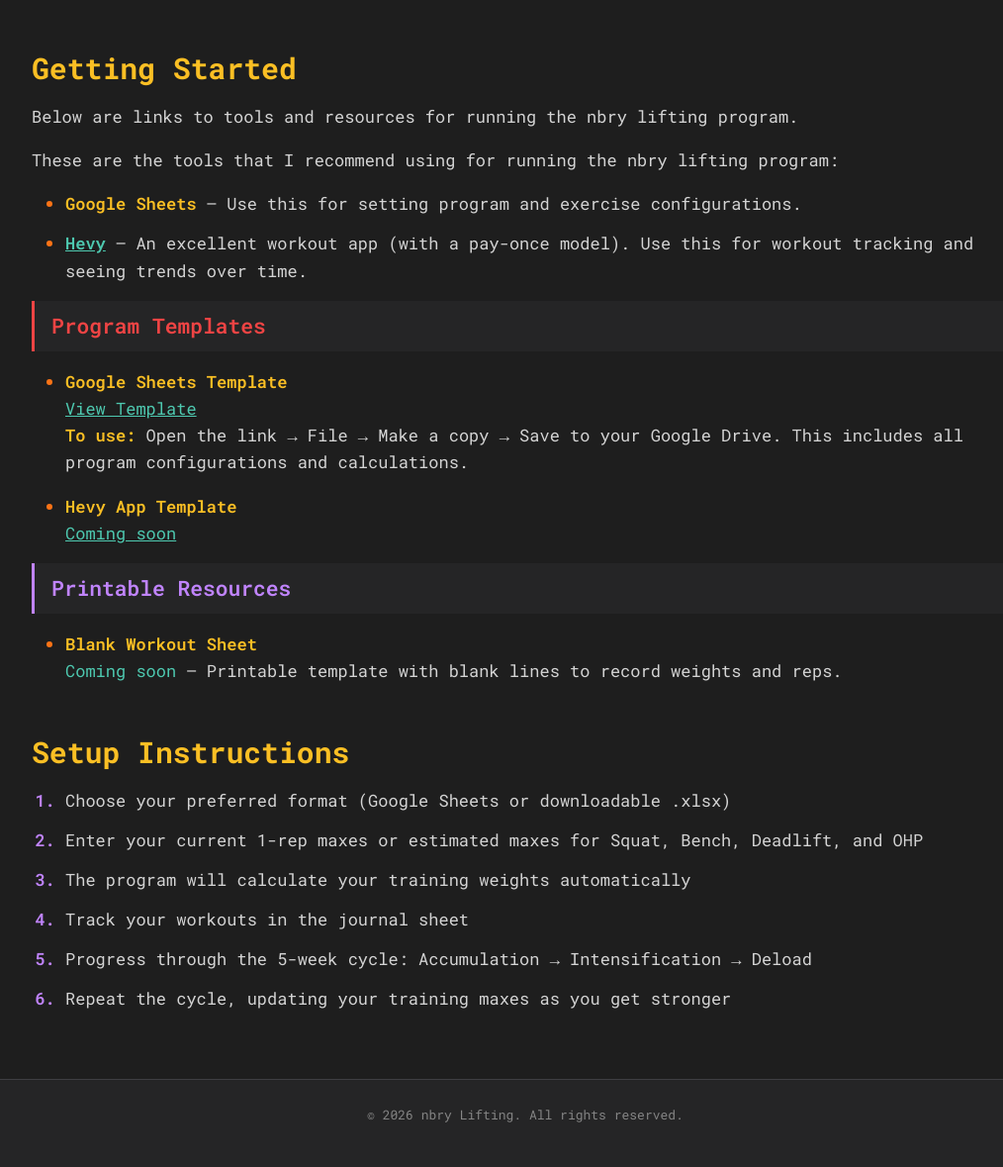
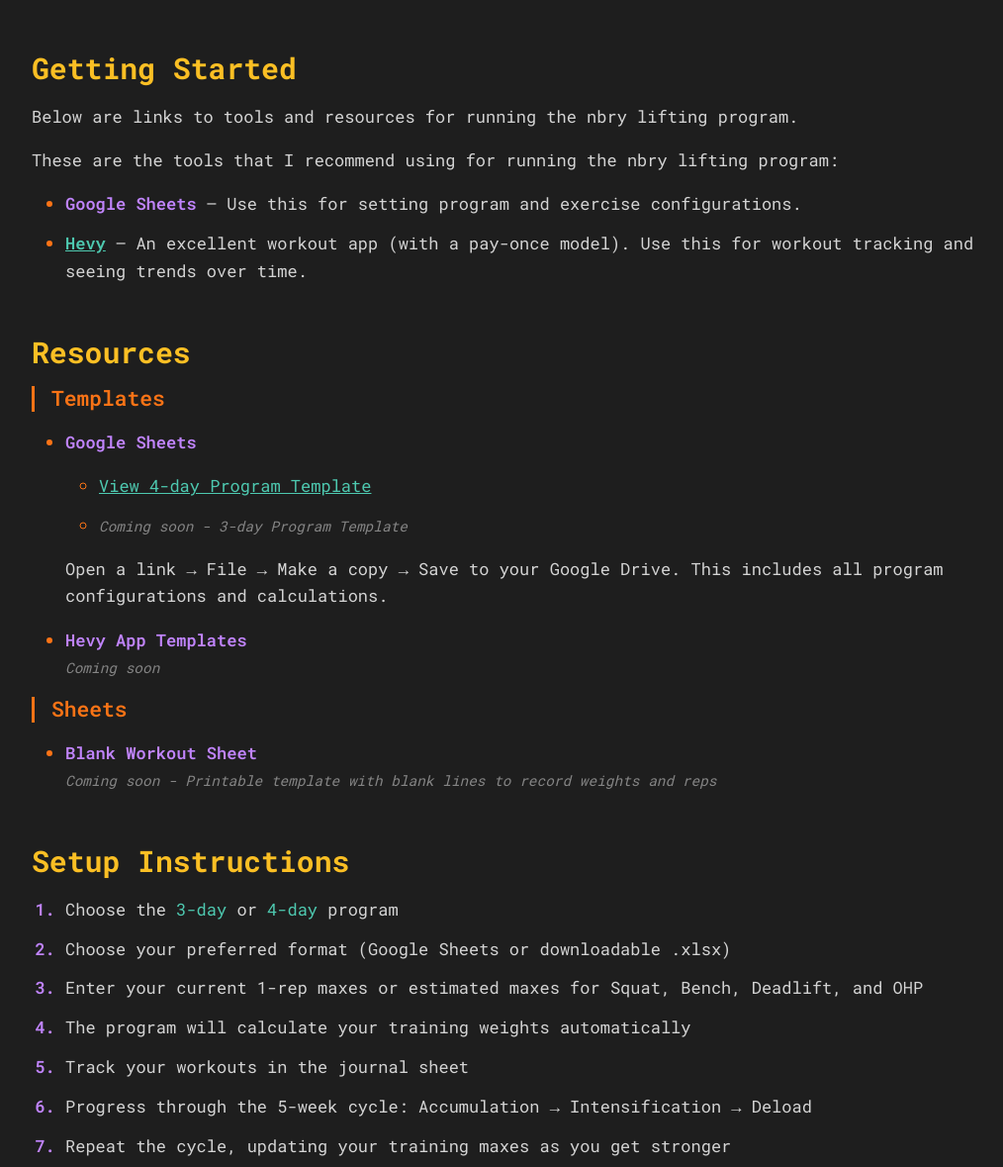
Before and after one commit to nbry/nbry-website, a FastAPI app: page /start in a window 1280 px wide. Shown: the part 89-1268 px from the top of the page at 99% size, without its empty margins (109-1123 px from the left). Before the commit the page ends 1223 px from the top, so only its background shows below. Run offline with FastAPI, Linux system fonts and the light colour scheme.

Commit message:
feat: 3 day program, and logical separation

```diff
--- a/src/nbry_website/sites/lifting/routes.py
+++ b/src/nbry_website/sites/lifting/routes.py
@@ -1,15 +1,35 @@
 """Route handlers for the lifting site."""
 
 from pathlib import Path
+from typing import Any
 
 from fastapi import APIRouter, Request
 from fastapi.responses import HTMLResponse
 from fastapi.templating import Jinja2Templates
 
+from nbry_website.sites.lifting.lib.config_loader import ConfigLoader
+from nbry_website.sites.lifting.lib.program_utils import format_sets_display, get_display_name
+
 SITE_DIR = Path(__file__).parent
+CONFIGS_DIR = SITE_DIR / "configs"
 templates = Jinja2Templates(directory=str(SITE_DIR / "templates"))
 
 router = APIRouter()
+
+
+def _load_program(program_dir: str) -> dict[str, Any]:
+    loader = ConfigLoader(CONFIGS_DIR / program_dir)
+    exercises = ConfigLoader(CONFIGS_DIR).load("exercises.toml")
+    program = loader.load("program.toml")["program"]
+    for block in program["blocks"]:
+        block_data = loader.load(block["file"])
+        for day in block_data["days"]:
+            for exercise in day["exercises"]:
+                key = exercise["exercise"]
+                exercise["name_display"] = get_display_name(key, exercises)
+                exercise["sets_display"] = format_sets_display(exercise)
+        block["data"] = block_data
+    return program
 
 
 @router.get("/", response_class=HTMLResponse)
@@ -36,11 +56,33 @@ async def equipment(request: Request):
     )
 
 
-@router.get("/guide", response_class=HTMLResponse)
-async def guide(request: Request):
-    """Guide page of the website."""
+@router.get("/how-it-works", response_class=HTMLResponse)
+async def how_it_works(request: Request):
+    """Instructions for running the program."""
     return templates.TemplateResponse(
-        request=request, name="guide.html", context={"request": request}
+        request=request, name="how-it-works.html", context={"request": request}
+    )
+
+
+@router.get("/3-day-program", response_class=HTMLResponse)
+async def three_day_program(request: Request):
+    """3-day program workout schedule."""
+    program = _load_program("3-day-program")
+    return templates.TemplateResponse(
+        request=request,
+        name="3-day-program.html",
+        context={"request": request, "program": program},
+    )
+
+
+@router.get("/4-day-program", response_class=HTMLResponse)
+async def four_day_program(request: Request):
+    """4-day program workout schedule."""
+    program = _load_program("4-day-program")
+    return templates.TemplateResponse(
+        request=request,
+        name="4-day-program.html",
+        context={"request": request, "program": program},
     )
 
 
--- a/src/nbry_website/sites/lifting/static/css/lifting.css
+++ b/src/nbry_website/sites/lifting/static/css/lifting.css
@@ -24,25 +24,13 @@ header h1 {
   gap: 0.5rem;
 }
 
-/* Colorful H3 headings with left border accent */
+/* H3 headings with left border accent */
 h3 {
   font-size: 1.25rem;
   font-family: var(--font-family-mono);
-  background-color: var(--color-bg-secondary);
-  padding: var(--space-sm) var(--space-md);
-  border-left: 3px solid var(--color-syntax-class);
-  color: var(--color-syntax-class);
-}
-
-/* Alternate H3 colors for variety */
-h3:nth-of-type(2n) {
-  border-left-color: var(--color-syntax-lavender);
-  color: var(--color-syntax-lavender);
-}
-
-h3:nth-of-type(3n) {
-  border-left-color: var(--color-syntax-string);
-  color: var(--color-syntax-string);
+  padding-left: var(--space-md);
+  border-left: 3px solid var(--color-syntax-keyword);
+  color: var(--color-syntax-keyword);
 }
 
 h4 {
@@ -389,7 +377,7 @@ ol li::marker {
 
 /* Strong/bold text with color */
 strong {
-  color: var(--color-syntax-function);
+  color: var(--color-syntax-lavender);
   font-weight: 600;
 }
 
@@ -421,3 +409,57 @@ tbody tr:nth-child(odd) {
 tbody tr:nth-child(even) {
   border-left: 2px solid var(--color-syntax-string);
 }
+
+/* Program tables */
+.table-scroll {
+  overflow-x: auto;
+  -webkit-overflow-scrolling: touch;
+  margin: var(--space-md) 0 var(--space-xl);
+}
+
+.program-table {
+  width: 100%;
+  border-collapse: collapse;
+  min-width: 300px;
+  table-layout: fixed;
+}
+
+.program-table th:first-child,
+.program-table td:first-child {
+  width: 55%;
+}
+
+.program-table th:last-child,
+.program-table td:last-child {
+  width: 45%;
+}
+
+.program-table th,
+.program-table td {
+  padding: var(--space-sm) var(--space-md);
+  text-align: left;
+  vertical-align: middle;
+}
+
+.program-table td:first-child {
+  font-weight: 500;
+}
+
+.sets-cell {
+  color: var(--color-text-secondary);
+  font-family: var(--font-mono);
+  font-size: 0.9em;
+  white-space: nowrap;
+}
+
+.block-weeks {
+  font-size: 0.75em;
+  font-weight: 400;
+  color: var(--color-text-secondary);
+}
+
+.coming-soon {
+  font-size: 0.85rem;
+  color: var(--color-text-secondary);
+  font-style: italic;
+}
--- a/src/nbry_website/sites/lifting/templates/base.html
+++ b/src/nbry_website/sites/lifting/templates/base.html
@@ -98,7 +98,9 @@
           </label>
           <div class="nav-dropdown-menu">
             <a href="/start">Getting Started</a>
-            <a href="/guide">The Program</a>
+            <a href="/how-it-works">How it Works</a>
+            <a href="/3-day-program">3-Day Program</a>
+            <a href="/4-day-program">4-Day Program</a>
           </div>
         </span>
         <span class="nav-dropdown">
--- a/src/nbry_website/sites/lifting/templates/getting-started.html
+++ b/src/nbry_website/sites/lifting/templates/getting-started.html
@@ -1,7 +1,7 @@
 {% extends "base.html" %}
 
 {% block title %}
-  Links - nbry Lifting
+  Getting Started - nbry Lifting
 {% endblock %}
 
 {% block content %}
@@ -23,39 +23,52 @@
       </li>
     </ul>
 
-    <h3>Program Templates</h3>
+    <h2>Resources</h2>
+
+    <h3>Templates</h3>
     <ul>
       <li>
-        <strong>Google Sheets Template</strong><br />
+        <strong>Google Sheets</strong><br />
+        <ul>
+          <li>
             <a
               class="download-link"
               href="https://docs.google.com/spreadsheets/d/1ojQ61bMynz3JNFfCnGH1_RpI8UznUT2cjh-aL26jHfI/edit?gid=1182430046#gid=1182430046"
               target="_blank"
               rel="noopener"
-          >View Template</a
+              >View 4-day Program Template</a
             ><br />
+          </li>
+          <li>
+            <span class="coming-soon">Coming soon - 3-day Program Template</span>
+          </li>
+        </ul>
         <p>
-          <strong>To use:</strong> Open the link → File → Make a copy → Save to your Google Drive.
-          This includes all program configurations and calculations.
+          Open a link → File → Make a copy → Save to your Google Drive. This includes all program
+          configurations and calculations.
         </p>
       </li>
       <li>
-        <strong>Hevy App Template</strong><br />
-        <a class="download-link" href="#" target="_blank">Coming soon</a>
+        <strong>Hevy App Templates</strong><br />
+        <span class="coming-soon">Coming soon</span>
       </li>
     </ul>
 
-    <h3>Printable Resources</h3>
+    <h3>Sheets</h3>
     <ul>
       <li>
         <strong>Blank Workout Sheet</strong><br />
-        <a href="#" target="_blank">Coming soon</a> — Printable template with blank lines to record
-        weights and reps.
+        <span class="coming-soon"
+          >Coming soon - Printable template with blank lines to record weights and reps</span
+        >
       </li>
     </ul>
 
     <h2>Setup Instructions</h2>
     <ol>
+      <li>
+        Choose the <a href="/3-day-program">3-day</a> or <a href="/4-day-program">4-day</a> program
+      </li>
       <li>Choose your preferred format (Google Sheets or downloadable .xlsx)</li>
       <li>Enter your current 1-rep maxes or estimated maxes for Squat, Bench, Deadlift, and OHP</li>
       <li>The program will calculate your training weights automatically</li>
--- a/src/nbry_website/sites/lifting/templates/home.html
+++ b/src/nbry_website/sites/lifting/templates/home.html
@@ -127,7 +127,8 @@
       <p>
         Learn about the <a href="/philosophy">training principles</a> behind this program, check the
         <a href="/equipment">equipment requirements</a>. Then head to the
-        <a href="/guide">program guide</a> for detailed instructions on how to run the program.
+        <a href="/how-it-works">program guide</a> for detailed instructions on how to run the
+        program.
       </p>
       <p>To get started immediately, head <a href="/start">here</a>.</p>
     </div>
```
Also changed, not shown: src/nbry_website/sites/lifting/configs/3-day-program/blocks/accumulation.toml (+8 -8 lines), src/nbry_website/sites/lifting/configs/3-day-program/blocks/intensification.toml (+4 -4 lines), src/nbry_website/sites/lifting/configs/exercises.toml (+28 -0 lines), src/nbry_website/sites/lifting/lib/program_utils.py (added, +23 -0 lines), src/nbry_website/sites/lifting/templates/3-day-program.html (added, +62 -0 lines), src/nbry_website/sites/lifting/templates/4-day-program.html (added, +62 -0 lines), src/nbry_website/sites/lifting/templates/how-it-works.html (renamed from src/nbry_website/sites/lifting/templates/guide.html, +28 -2 lines), tests/test_program_utils.py (added, +62 -0 lines), src/nbry_website/sites/lifting/templates/the-program.html (deleted). Lines whose indentation alone changed are shown as unchanged.
